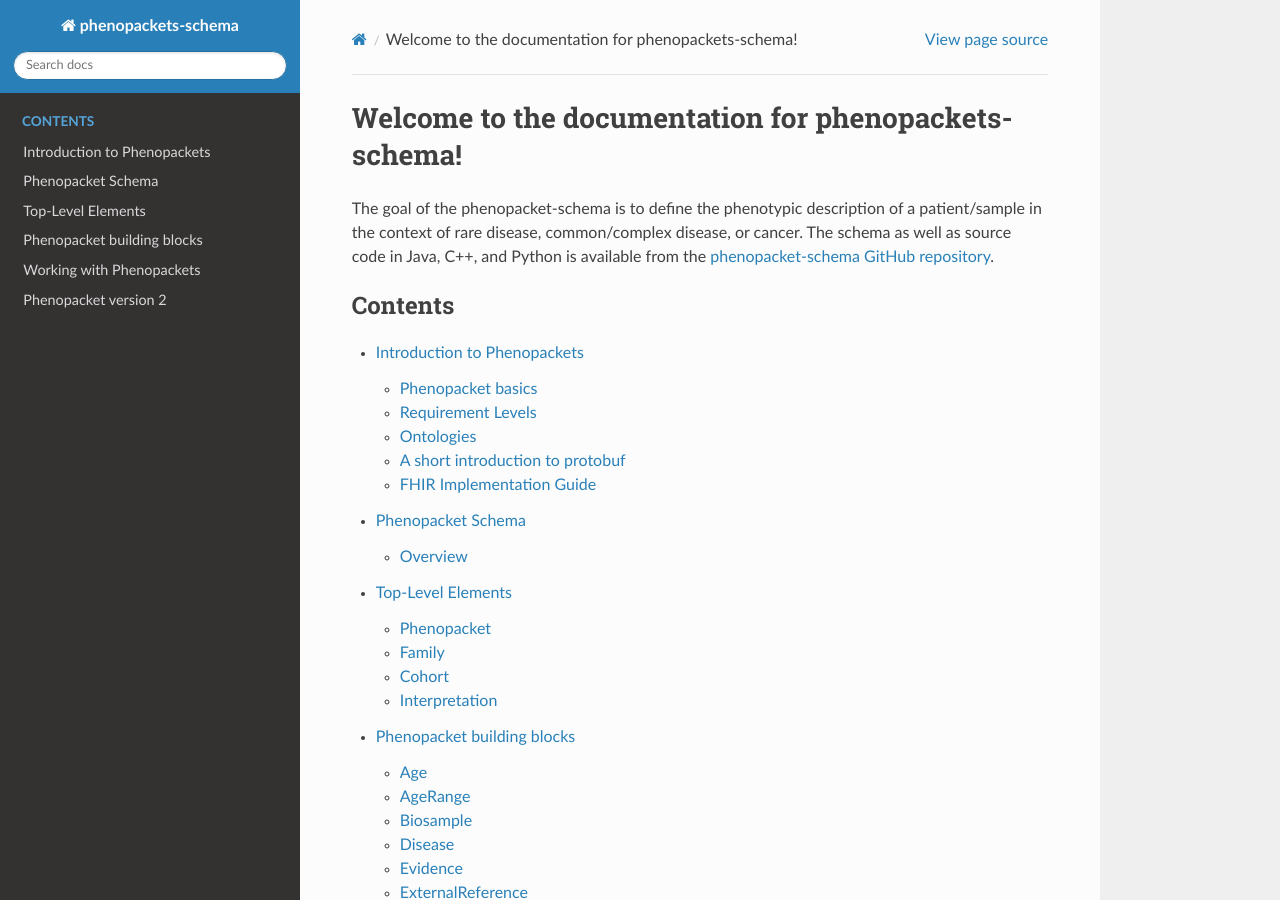
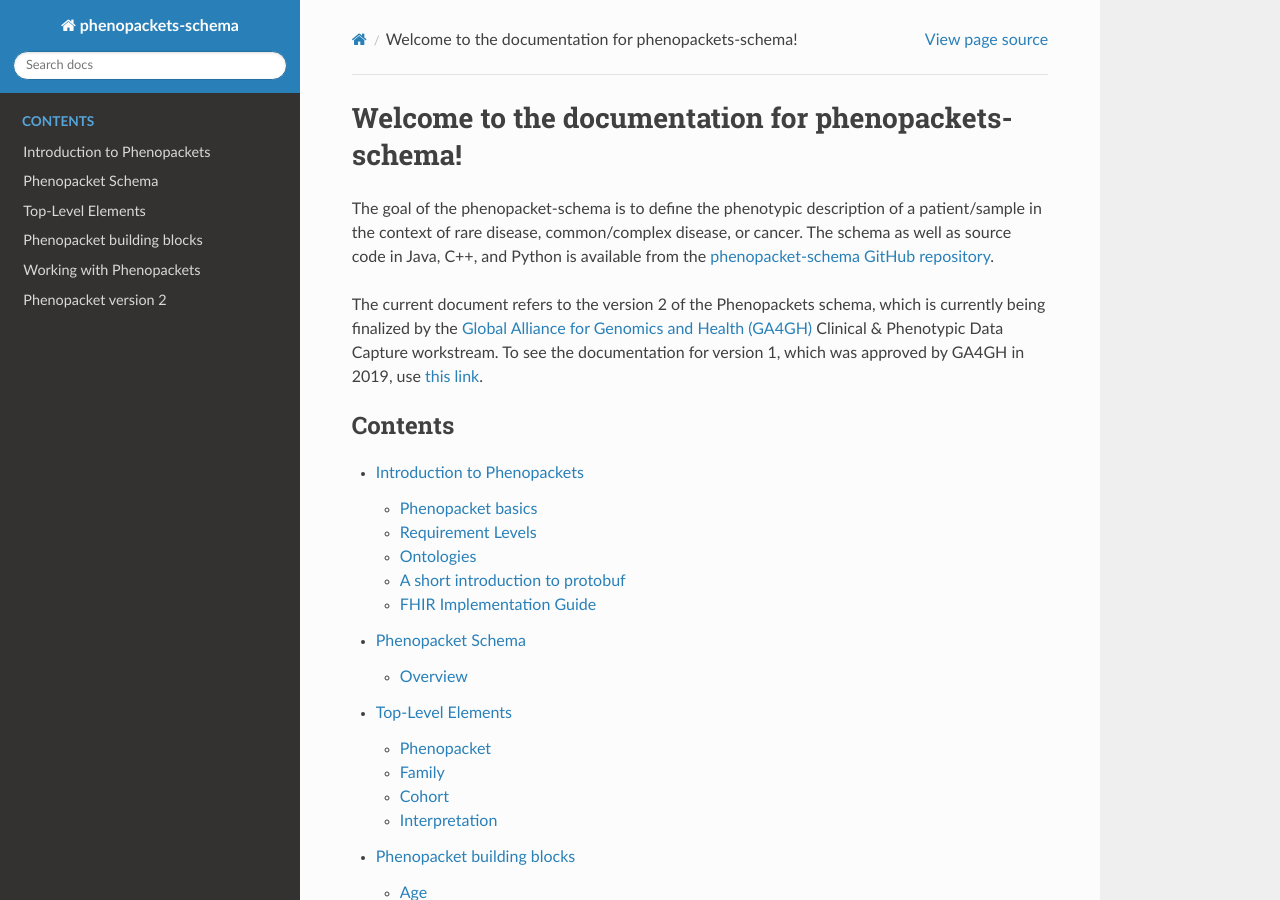
Before and after one commit to phenopackets/phenopacket-schema, a Sphinx documentation site: the page built from docs/index.rst, in a window 1280 px wide and 900 px high. Built offline with Sphinx 7.4.7 and the Read the Docs theme 2.0.0, drawn with Linux system fonts in a browser that asks for light colours; pages that are not in the unit, such as notebooks, are missing from menus.

Commit message:
reference to v1

```diff
--- a/docs/index.rst
+++ b/docs/index.rst
@@ -5,6 +5,11 @@ Welcome to the documentation for phenopackets-schema!
 The goal of the phenopacket-schema is to define the phenotypic description of a patient/sample in the context
 of rare disease, common/complex disease, or cancer. The schema as well as source code in Java, C++, and Python
 is available from the `phenopacket-schema GitHub repository <https://github.com/phenopackets/phenopacket-schema>`_.
+
+The current document refers to the version 2 of the Phenopackets schema, which is currently being finalized by the
+`Global Alliance for Genomics and Health (GA4GH) <https://www.ga4gh.org/>`_ Clinical & Phenotypic Data Capture workstream.
+To see the documentation for version 1, which was approved by GA4GH in 2019,
+use `this link <https://phenopackets-schema.readthedocs.io/en/1.0.0/>`_.
 
 
 .. toctree::
```
